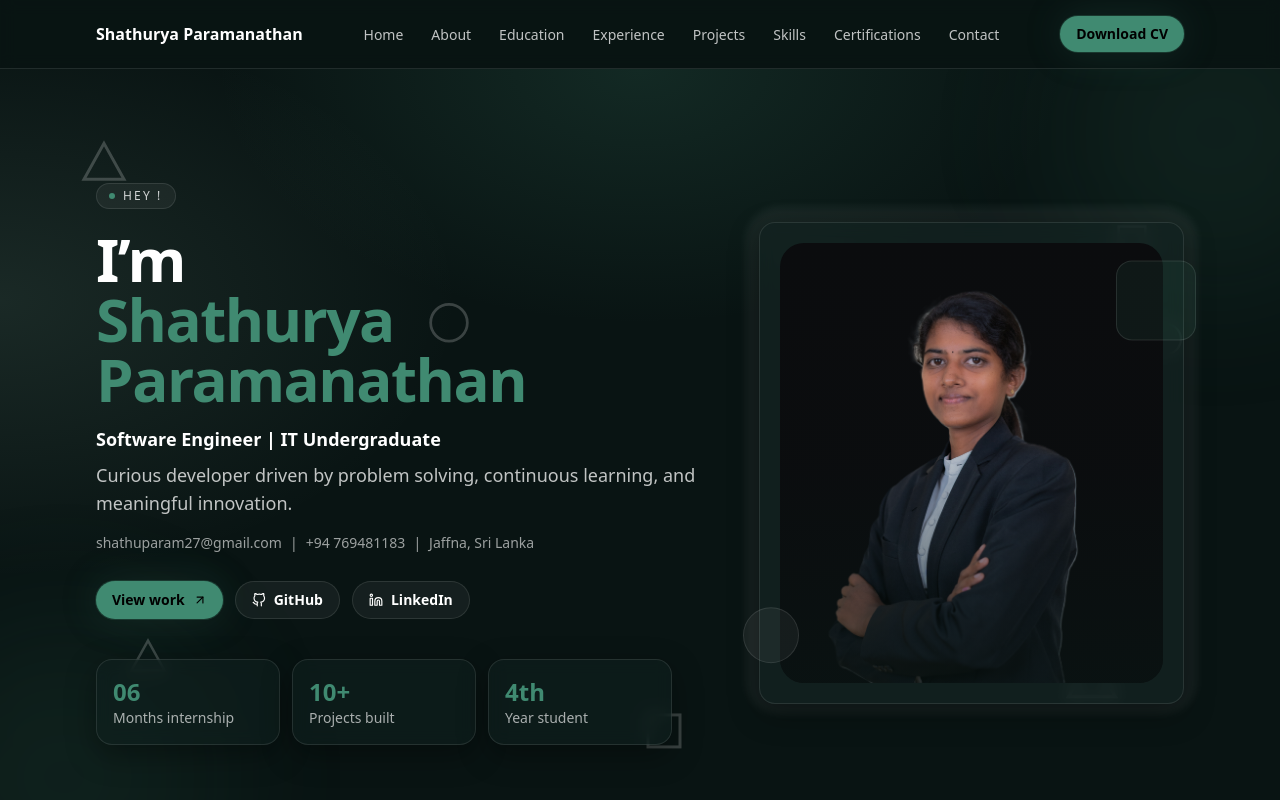
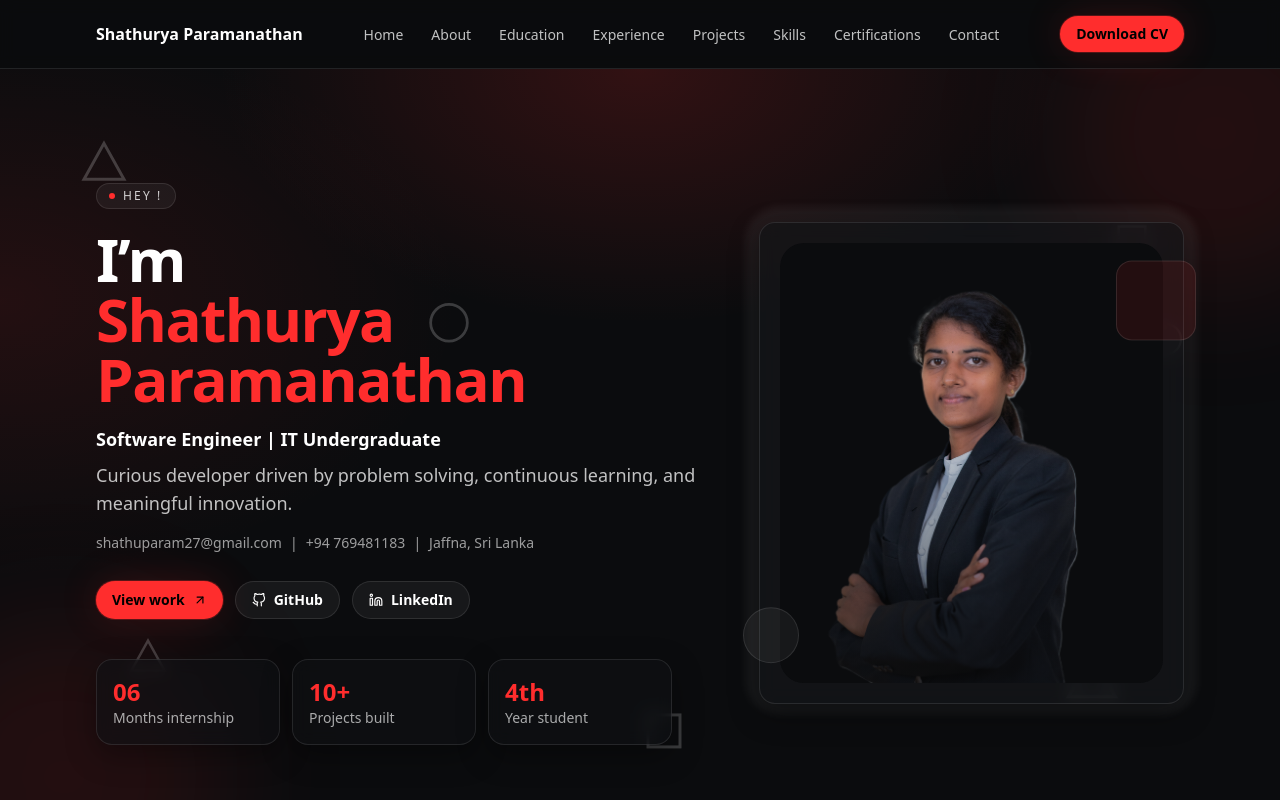
Before and after one commit to ShathuryaParamanathan/shathurya-portfolio, a React (Vite) app: page / in a window 1280 px wide. Shown: the top 800 px of the page. Built offline with nearby package versions, Linux system fonts and the light colour scheme.

Commit message:
color and captized words

```diff
--- a/src/components/CertificationsSection.jsx
+++ b/src/components/CertificationsSection.jsx
@@ -25,7 +25,7 @@ export default function CertificationsSection() {
           <SectionHeading
             eyebrow="Certifications"
             title="Achievements & Learning Milestones"
-            desc="A collection of certifications that reflect continuous learning and technical growth."
+            desc="A Collection of Certifications That Reflect Continuous Learning and Technical Growth."
           />
         </div>
 
--- a/src/components/Contact.jsx
+++ b/src/components/Contact.jsx
@@ -11,7 +11,7 @@ const Contact = () => {
         </h2>
 
         <p className="text-center text-white/50 mt-2">
-          Let’s build something meaningful together
+          Let’s Build Something Meaningful Together
         </p>
 
         {/* Form */}
--- a/src/components/ContactSection.jsx
+++ b/src/components/ContactSection.jsx
@@ -26,7 +26,7 @@ export default function ContactSection() {
         <div data-reveal>
           <SectionHeading
             eyebrow="Contact"
-            title="Let’s build something reliable and useful."
+            title="Let’s Build Something Reliable and Useful."
             desc="If you have an opportunity or project, I’d love to connect."
           />
         </div>
--- a/src/components/ExperienceSection.jsx
+++ b/src/components/ExperienceSection.jsx
@@ -66,8 +66,8 @@ export default function ExperienceSection() {
 
         <div data-reveal className="mt-16">
           <SectionHeading
-            eyebrow="Beyond the Code"
-            title="Leadership and community involvement"
+            eyebrow="Extra-curricular Activities"
+            title="Leadership and Community Involvement"
             desc="Moments that shaped how I collaborate, communicate, and contribute to team-driven goals."
           />
         </div>
--- a/src/components/ProjectsSection.jsx
+++ b/src/components/ProjectsSection.jsx
@@ -95,7 +95,7 @@ export default function ProjectsSection() {
         <div data-reveal>
           <SectionHeading
             eyebrow="Projects"
-            title="Ideas turned into working systems"
+            title="Ideas Turned Into Working Systems"
             desc="A collection of work where concepts are explored, built, and refined into functional applications with attention to usability and performance."
           />
         </div>
--- a/src/components/SkillsSection.jsx
+++ b/src/components/SkillsSection.jsx
@@ -51,7 +51,7 @@ export default function SkillsSection() {
         <div data-reveal>
           <SectionHeading
             eyebrow="Skills"
-            title="Tools I use to ship reliable work."
+            title="Tools I Use to Ship Reliable Work."
             desc="A practical stack focused on building, debugging, and delivering real-world solutions."
           />
         </div>
--- a/tailwind.config.cjs
+++ b/tailwind.config.cjs
@@ -1,93 +1,93 @@
+module.exports = {
+  content: [
+    "./index.html",
+    "./src/**/*.{jsx,js,ts,tsx}",
+  ],
+  theme: {
+    extend: {
+      colors: {
+        // Dark grey base (reference-like)
+        ink: {
+          950: "#0B0C0E",
+          900: "#0F1114",
+          850: "#12151A",
+          800: "#161A20",
+          700: "#1B2028",
+          600: "#222936",
+          500: "#2B3446",
+        },
+        // Accent red (reference-like)
+        brand: {
+          50: "#FFF1F1",
+          100: "#FFDCDC",
+          200: "#FFB9B9",
+          300: "#FF8D8D",
+          400: "#FF5E5E",
+          500: "#FF2D2D",
+          600: "#E41F1F",
+          700: "#BF1414",
+          800: "#981010",
+          900: "#740C0C",
+        },
+      },
+      boxShadow: {
+        glow: "0 0 0 1px rgba(255,45,45,.25), 0 0 40px rgba(255,45,45,.16)",
+        soft: "0 10px 30px rgba(0,0,0,.35)",
+      },
+      backgroundImage: {
+        "radial-ink":
+          "radial-gradient(60% 60% at 50% 0%, rgba(255,45,45,.16) 0%, rgba(255,45,45,0) 55%), radial-gradient(60% 60% at 0% 30%, rgba(255,45,45,.10) 0%, rgba(255,45,45,0) 60%)",
+      },
+    },
+  },
+  plugins: [],
+}
+
+
 // module.exports = {
 //   content: [
 //     "./index.html",
 //     "./src/**/*.{jsx,js,ts,tsx}",
 //   ],
+
 //   theme: {
 //     extend: {
 //       colors: {
-//         // Dark grey base (reference-like)
+//         // Dark base
 //         ink: {
-//           950: "#0B0C0E",
-//           900: "#0F1114",
-//           850: "#12151A",
-//           800: "#161A20",
-//           700: "#1B2028",
-//           600: "#222936",
-//           500: "#2B3446",
+//           950: "#091413", // main background
+//           900: "#10201E",
+//           800: "#16302C",
+//           700: "#1F4039",
+//           600: "#285A48",
 //         },
-//         // Accent red (reference-like)
+
+//         // Primary brand palette
 //         brand: {
-//           50: "#FFF1F1",
-//           100: "#FFDCDC",
-//           200: "#FFB9B9",
-//           300: "#FF8D8D",
-//           400: "#FF5E5E",
-//           500: "#FF2D2D",
-//           600: "#E41F1F",
-//           700: "#BF1414",
-//           800: "#981010",
-//           900: "#740C0C",
+//           50: "#F4FCF8",
+//           100: "#E4F6EE",
+//           200: "#D0F0E1",
+//           300: "#B0E4CC",
+//           400: "#7CC9A9",
+//           500: "#408A71",
+//           600: "#285A48",
+//           700: "#1E473A",
+//           800: "#16352B",
+//           900: "#091413",
 //         },
 //       },
+
 //       boxShadow: {
-//         glow: "0 0 0 1px rgba(255,45,45,.25), 0 0 40px rgba(255,45,45,.16)",
+//         glow: "0 0 0 1px rgba(64,138,113,.25), 0 0 40px rgba(64,138,113,.18)",
 //         soft: "0 10px 30px rgba(0,0,0,.35)",
 //       },
+
 //       backgroundImage: {
 //         "radial-ink":
-//           "radial-gradient(60% 60% at 50% 0%, rgba(255,45,45,.16) 0%, rgba(255,45,45,0) 55%), radial-gradient(60% 60% at 0% 30%, rgba(255,45,45,.10) 0%, rgba(255,45,45,0) 60%)",
+//           "radial-gradient(60% 60% at 50% 0%, rgba(64,138,113,.18) 0%, rgba(64,138,113,0) 55%), radial-gradient(60% 60% at 0% 30%, rgba(176,228,204,.10) 0%, rgba(176,228,204,0) 60%)",
 //       },
 //     },
 //   },
+
 //   plugins: [],
-// }
-
-
-module.exports = {
-  content: [
-    "./index.html",
-    "./src/**/*.{jsx,js,ts,tsx}",
-  ],
-
-  theme: {
-    extend: {
-      colors: {
-        // Dark base
-        ink: {
-          950: "#091413", // main background
-          900: "#10201E",
-          800: "#16302C",
-          700: "#1F4039",
-          600: "#285A48",
-        },
-
-        // Primary brand palette
-        brand: {
-          50: "#F4FCF8",
-          100: "#E4F6EE",
-          200: "#D0F0E1",
-          300: "#B0E4CC",
-          400: "#7CC9A9",
-          500: "#408A71",
-          600: "#285A48",
-          700: "#1E473A",
-          800: "#16352B",
-          900: "#091413",
-        },
-      },
-
-      boxShadow: {
-        glow: "0 0 0 1px rgba(64,138,113,.25), 0 0 40px rgba(64,138,113,.18)",
-        soft: "0 10px 30px rgba(0,0,0,.35)",
-      },
-
-      backgroundImage: {
-        "radial-ink":
-          "radial-gradient(60% 60% at 50% 0%, rgba(64,138,113,.18) 0%, rgba(64,138,113,0) 55%), radial-gradient(60% 60% at 0% 30%, rgba(176,228,204,.10) 0%, rgba(176,228,204,0) 60%)",
-      },
-    },
-  },
-
-  plugins: [],
-};
+// };
```
Also changed, not shown: public/official_st.png (added).
